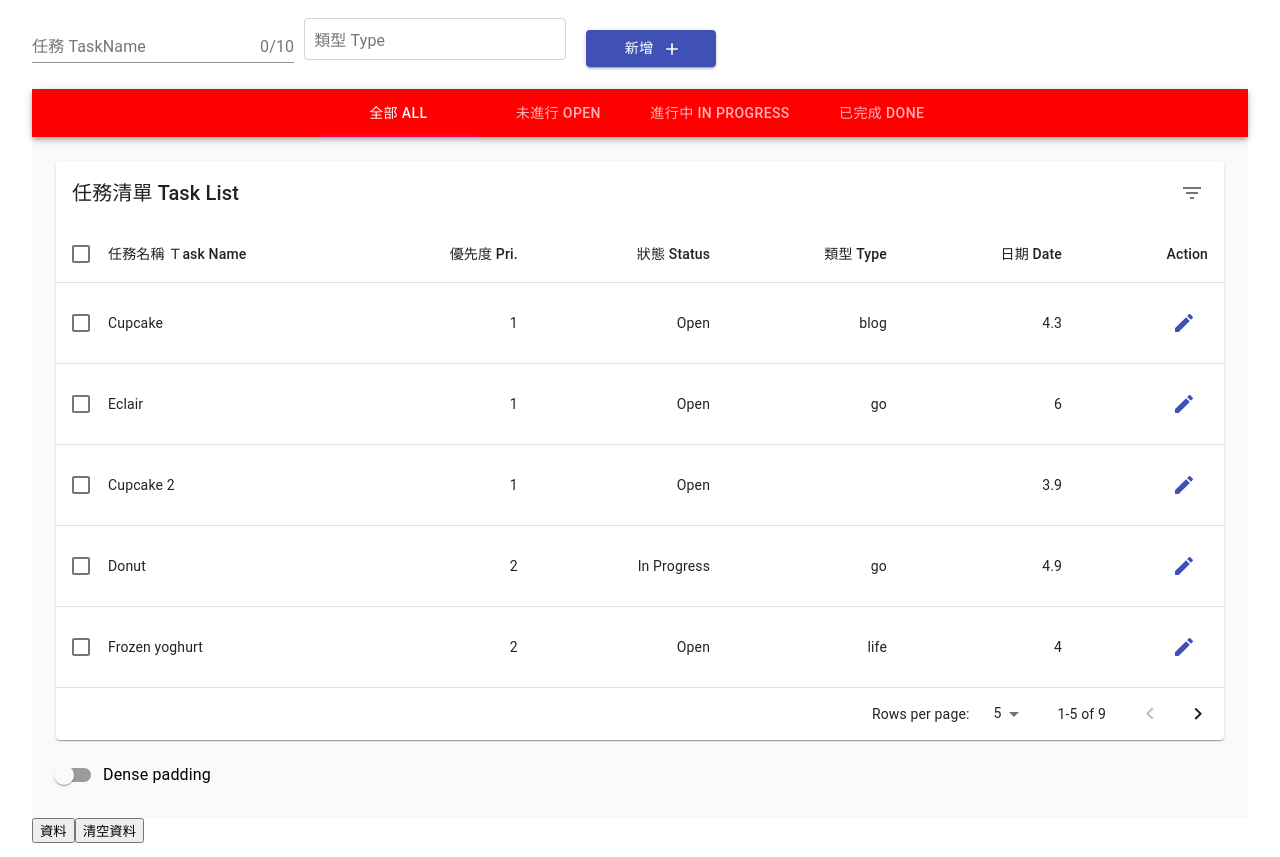
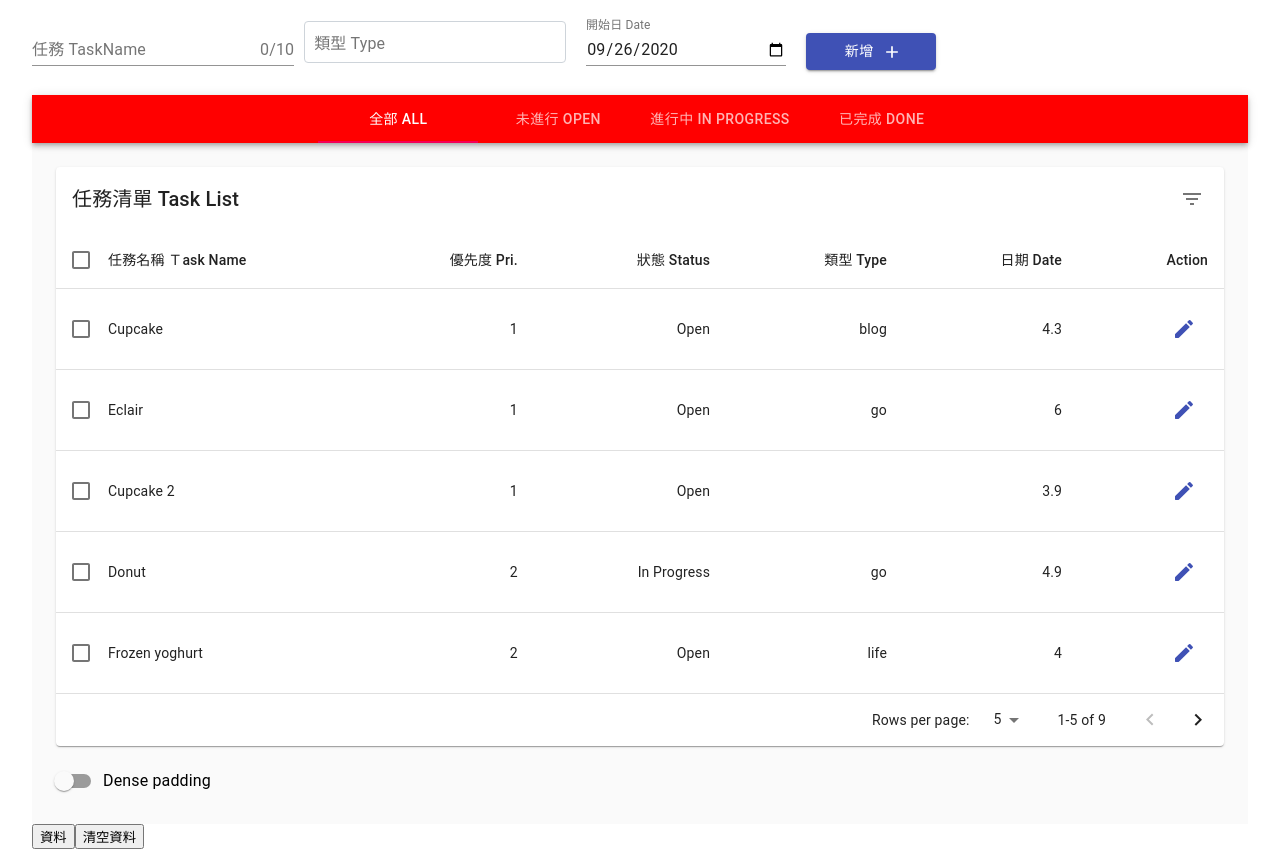
Before and after one commit to nagimemooo/react_practice_demo, a React (Create React App) app: page / in a window 1280 px wide. Built offline with nearby package versions, Linux system fonts and the light colour scheme.

Commit message:
Add: date

```diff
--- a/src/component/InputBar.js
+++ b/src/component/InputBar.js
@@ -113,6 +113,23 @@ export default function BasicTextFields(props) {
     setType(type);
   };
 
+  const getToday = () => {
+    var Today = new Date();
+    //2020-10-3
+    //http://zhi-yuan-chenge.blogspot.com/2015/10/jsjavascript_16.html
+    //https://stackoverflow.com/questions/3605214/javascript-add-leading-zeroes-to-date
+    //補0的三種方法
+    var dateString =
+      Today.getFullYear() +
+      '-' +
+      ('0' + (Today.getMonth() + 1)).slice(-2) +
+      '-' +
+      ('0' + Today.getDate()).slice(-2);
+
+    console.log(dateString); //2020-10-03
+    return dateString;
+  };
+
   const inputRef = useRef(null);
   const [labelWidth, setLabelWidth] = React.useState(0);
   React.useEffect(() => {
@@ -151,7 +168,19 @@ export default function BasicTextFields(props) {
             />
             <ErrorLabel></ErrorLabel>
           </FormControl>
-
+          <FormControl className={classes.formControl} variant="outlined">
+            <TextField
+              id="date"
+              label="開始日 Date"
+              type="date"
+              defaultValue={getToday()}
+              className={classes.textField}
+              InputLabelProps={{
+                shrink: true,
+              }}
+            />
+            <ErrorLabel></ErrorLabel>
+          </FormControl>
           <Button
             variant="contained"
             color="primary"
```
